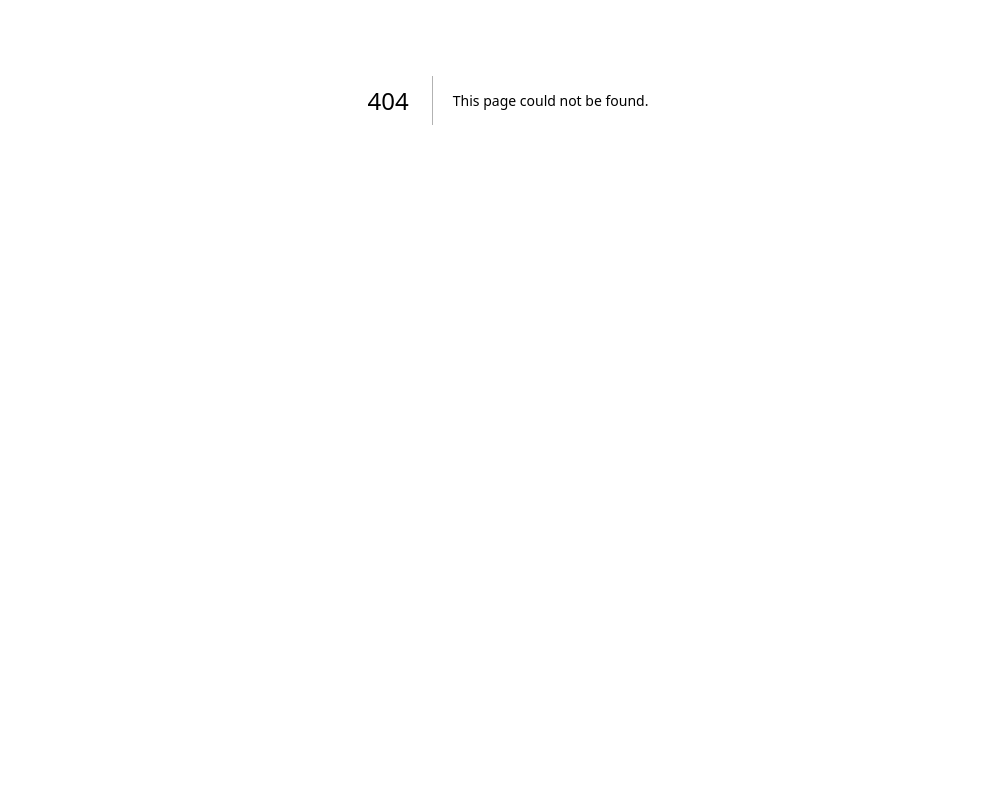
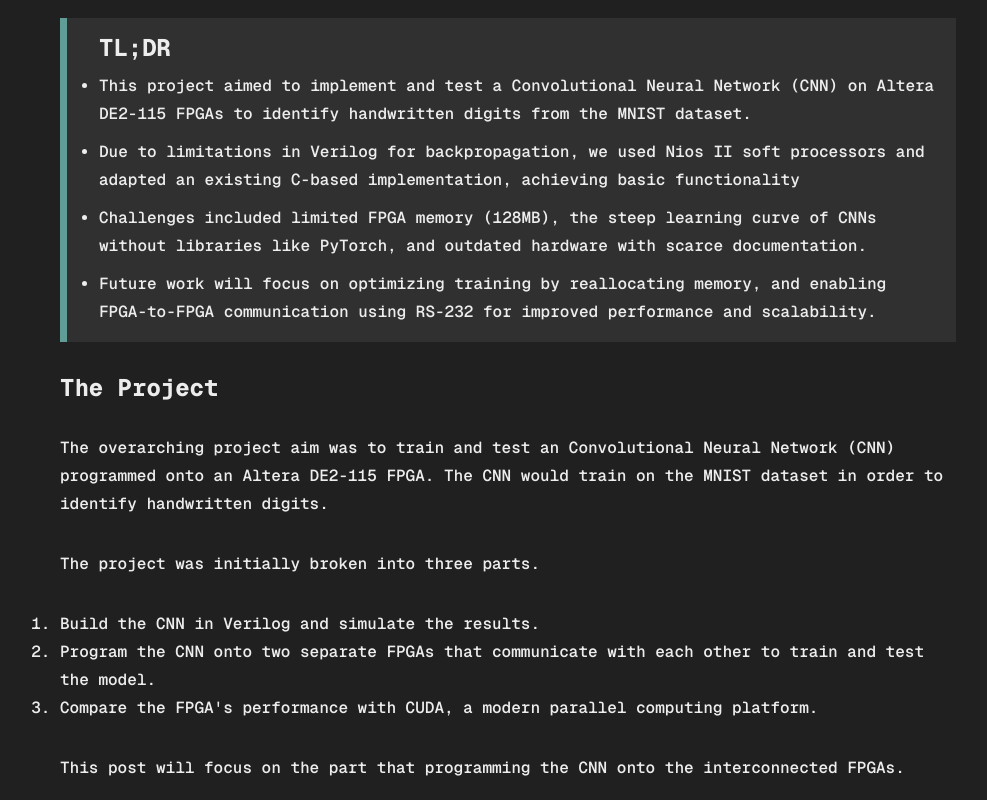
Before and after one commit to BryceTobiano/personal-website, a Next.js app: page /portfolio/CNN-on-FPGA in a window 1280 px wide. Before the commit this address had no page. Shown: the part 300-1100 px from the top of the page, without its empty margins (132-1119 px from the left). Before the commit the page ends 800 px from the top, so only its background shows below. Built offline with nearby package versions, Linux system fonts and the light colour scheme.

Commit message:
CNN-on-FPGA page

```diff
--- /dev/null
+++ b/src/app/(pages)/portfolio/CNN-on-FPGA/page.js
@@ -0,0 +1,118 @@
+import styles from "@/app/(components)/blog-post.module.css";
+import Link from "next/link"
+
+export const metadata = {
+  title: 'Bryce Tobiano | CNN on FPGA',
+  description: 'The process of running an CNN on an FPGA'
+};
+
+export default function SystolicArray() {
+
+  return (
+    <>
+        <h1 className={styles.title}>RUNNING A CONVOLUTIONAL <br/>NEURAL NETWORK ON AN FPGA</h1>
+        <div className={styles.block}>
+          <h2 className={styles.heading}>TL;DR</h2>
+          <ul>
+            <li>
+                This project aimed to implement and test a Convolutional Neural Network (CNN) on Altera DE2-115 FPGAs to identify handwritten digits from the MNIST dataset.
+            </li>
+            <li>
+                Due to limitations in Verilog for backpropagation, we used Nios II soft processors and adapted an existing C-based implementation, achieving basic functionality
+            </li>
+            <li>
+                Challenges included limited FPGA memory (128MB), the steep learning curve of CNNs without libraries like PyTorch, and outdated hardware with scarce documentation.
+            </li>
+            <li>
+                Future work will focus on optimizing training by reallocating memory, and enabling FPGA-to-FPGA communication using RS-232 for improved performance and scalability.
+            </li>
+          </ul>
+
+        </div>
+        <h2 className={styles.heading}>The Project</h2>
+        <p>The overarching project aim was to train and test an Convolutional Neural Network (CNN) programmed onto an Altera DE2-115 FPGA. The CNN would train on the MNIST dataset in order to identify handwritten digits.</p>
+        <p>The project was initially broken into three parts. </p>
+        <ol>
+            <li>
+                Build the CNN in Verilog and simulate the results.
+            </li>
+            <li>
+                Program the CNN onto two separate FPGAs that communicate with each other to train and test the model.
+            </li>
+            <li>
+                Compare the FPGA&apos;s performance with CUDA, a modern parallel computing platform.
+            </li>
+        </ol>
+        <p>This post will focus on the part that programming the CNN onto the interconnected FPGAs.</p>
+        <p>Once we realized Verilog was not a viable option due its struggle to perform backpropagation calculations, we turned to Nios II.</p>
+        <p>Nios II is a soft processor IP, essentially simulating a CPU, which provides the power and flexibility of the open-source RISC-V architecture needed to program the CNN in an FPGA environment.</p>
+        <div>
+            <p>Luckily, we had a starting point. We were able to fork this repo and program the C program to the environment:</p>
+            <Link
+                href="https://github.com/AndrewCarterUK/mnist-neural-network-plain-c"
+                className={"bold-uline"}
+            >
+                github.com/AndrewCarterUK/mnist-neural-network-plain-c
+            </Link>
+        </div>
+
+        <p>Though this implementation is a good start, there is much to be improved upon. Refer to “Future Works” on further optimization I plan on making to improve the accuracy of our model.</p>
+        <p>For now, with the limited memory on the FPGA (only 128MB!) and 60,000 images in the dataset, we were limited to choosing 30 random images to train on and, for the sake of time, limited our number of training cycles to be 100 steps.</p>
+
+        <div>
+          <p className="bold-uline">How does the Convolution Neural Network work?</p>
+          <p>In the broadest sense, a CNN takes pixels, multiplies each pixel by a series of weights, and applies the resulting values to some mathematical functions (ReLU) to produce a series of probabilities for each digit.</p>
+        </div>
+        <div>
+            <h2 className={styles.heading}>Results</h2>
+            <p>Well… it works? We were able to train a model on a single FPGA and obtain up to 36% accuracy. Though obviously this is not great, I hope to continue to work on optimizing the performance of our neural network in terms of speed and accuracy.</p>
+        </div>
+        <h2 className={styles.heading}>Challenges/Takeaways</h2>
+
+        <ul>
+          <li>
+            This project was a great exercise in learning completely from scratch.
+          </li>
+            <ul>
+            <li style={{marginLeft: "20px"}}>Our entire project group had no knowledge of CNNs before starting the project. Furthermore, without the use of nice Python libraries like PyTorch or Tensorflow, it was a big challenge learning the math behind each layer and brainstorming ways to implement it in Verilog. </li>
+            </ul>
+          <li>
+            Cadence has a lot of tools and not enough documentation.
+          </li>
+          <li>
+            Setup takes a long time!
+          </li>
+            <ul>
+                <li style={{marginLeft: "20px"}}>The Altera DE2-115 FPGA is an old board with a very limited amount of documentation about interfacing with software</li>
+            </ul>
+        </ul>
+
+        <h2 className={styles.heading}>Future Work</h2>
+        <p>It&apos;s known that semi-custom and/or gate arrays create a faster time to market but at the cost of performance. I want to put this to the test: </p>
+        <ul>
+          <li>
+            Improving our model:
+          </li>
+            <ul>
+                <li style={{marginLeft: "20px"}}>
+                    Train on more images by deallocating and reallocating images every training cycle so that our model is exposed to a variety of images.
+                </li>
+                <li style={{marginLeft: "20px"}}>
+                    Rather than applying one large kernel to the entire image, we would apply multiple kernels.
+                </li>
+            </ul>
+          <li>
+            RS-232 communication
+          </li>
+            <ul>
+                <li style={{marginLeft: "20px"}}>
+                    A lack of guidance on how to utilize this protocol led us to purchasing non-crossover cable, which is not compatible for FPGA-to-FPGA communication.
+                </li>
+                <li style={{marginLeft: "20px"}}>
+                    This is something I hope to implement to take advantage to improve the performance of the training by taking advantage for more memory and  pipelining structures.
+                </li>
+            </ul>
+        </ul>
+    </>
+  );
+}
--- a/src/app/(pages)/portfolio/page.js
+++ b/src/app/(pages)/portfolio/page.js
@@ -15,7 +15,7 @@
       </div>
 
       <Card
-        title="SYSTOLIC ARRAY LAYOUT"
+        title="A FULLY CUSTOM SYSTOLIC ARRAY LAYOUT"
         link="/portfolio/systolic-array"
         description={
           <>
@@ -28,8 +28,8 @@
         }
       />
       <Card
-        title="NEURAL NETWORKS ON AN FPGA"
-        link="/portfolio/NN-FPGA"
+        title="RUNNING A CONVOLUTIONAL NEURAL NETWORK ON AN FPGA"
+        link="/portfolio/CNN-on-FPGA"
         description="Training and testing a neural network to identify handwritten digits using the MNIST dataset. Utilizing features such as RS232 communication "
 
       />
```
Also changed, not shown: src/app/(pages)/portfolio/systolic-array/page.js (+7 -3 lines).
